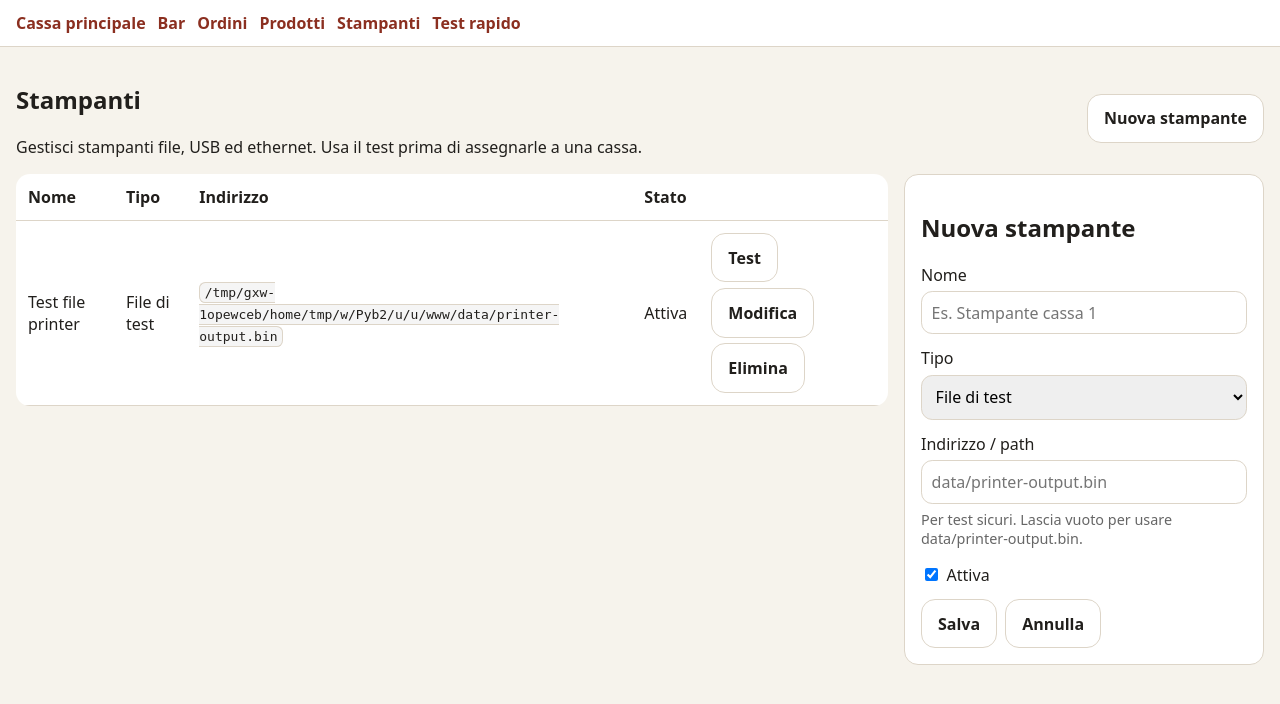
After one commit to mugnozzo/msg3, a FastAPI app: template app/templates/settings_printers.html in a window 1280 px wide. The commit adds this page. Shown: the top 704 px of the page. Run offline with FastAPI, Linux system fonts and the light colour scheme; the template is opened without the code that fills it, so the values that code supplies are empty; data comes from the database, SQL or seed files in the repository.

Commit message:
Added printer management

```diff
--- a/app/routes/pages.py
+++ b/app/routes/pages.py
@@ -35,3 +35,8 @@ def printers_test_page(request: Request):
 @router.get("/settings/products")
 def settings_products_page(request: Request):
     return templates.TemplateResponse("settings_products.html", {"request": request})
+
+
+@router.get("/settings/printers")
+def settings_printers_page(request: Request):
+    return templates.TemplateResponse("settings_printers.html", {"request": request})
--- a/app/static/css/settings.css
+++ b/app/static/css/settings.css
@@ -74,3 +74,22 @@
   .settings-layout { grid-template-columns: 1fr; }
   .editor-panel { position: static; }
 }
+
+.row-actions {
+  display: flex;
+  flex-wrap: wrap;
+  gap: .35rem;
+}
+
+.hint {
+  margin: -.4rem 0 .2rem;
+  color: var(--muted);
+  font-size: .9rem;
+}
+
+code {
+  background: color-mix(in srgb, var(--panel), black 4%);
+  border: 1px solid var(--border);
+  border-radius: .4rem;
+  padding: .12rem .28rem;
+}
--- /dev/null
+++ b/app/static/js/settings-printers.js
@@ -0,0 +1,146 @@
+const tableBody = document.querySelector('#printers-table tbody');
+const form = document.querySelector('#printer-form');
+const formTitle = document.querySelector('#form-title');
+const newButton = document.querySelector('#new-printer');
+const resetButton = document.querySelector('#reset-form');
+const hint = document.querySelector('#address-hint');
+
+let printers = [];
+
+function kindLabel(kind) {
+  return {
+    file: 'File di test',
+    usb: 'USB',
+    network: 'Ethernet'
+  }[kind] || kind;
+}
+
+function updateHint() {
+  const kind = form.elements.kind.value;
+  const hints = {
+    file: 'Per test sicuri. Lascia vuoto per usare data/printer-output.bin.',
+    usb: 'Esempio: /dev/usb/lp0 oppure /dev/lp0. Il processo deve avere permessi di scrittura.',
+    network: 'Esempio: 192.168.1.50:9100. La porta ESC/POS più comune è 9100.'
+  };
+  const placeholders = {
+    file: 'data/printer-output.bin',
+    usb: '/dev/usb/lp0',
+    network: '192.168.1.50:9100'
+  };
+  hint.textContent = hints[kind];
+  form.elements.address.placeholder = placeholders[kind];
+}
+
+function moneySafe(text) {
+  return String(text ?? '').replace(/[&<>'"]/g, char => ({'&':'&amp;', '<':'&lt;', '>':'&gt;', "'":'&#39;', '"':'&quot;'}[char]));
+}
+
+async function loadPrinters() {
+  const res = await fetch('/api/printers');
+  if (!res.ok) throw new Error(await res.text());
+  printers = await res.json();
+  renderPrinters();
+}
+
+function renderPrinters() {
+  tableBody.innerHTML = printers.map(printer => `
+    <tr class="${printer.enabled ? '' : 'inactive-row'}">
+      <td>${moneySafe(printer.name)}</td>
+      <td>${kindLabel(printer.kind)}</td>
+      <td><code>${moneySafe(printer.address)}</code></td>
+      <td>${printer.enabled ? 'Attiva' : 'Disattivata'}</td>
+      <td class="row-actions">
+        <button data-action="test" data-id="${printer.id}">Test</button>
+        <button data-action="edit" data-id="${printer.id}">Modifica</button>
+        <button data-action="delete" data-id="${printer.id}">Elimina</button>
+      </td>
+    </tr>
+  `).join('');
+}
+
+function resetForm() {
+  form.reset();
+  form.elements.id.value = '';
+  form.elements.enabled.checked = true;
+  formTitle.textContent = 'Nuova stampante';
+  updateHint();
+}
+
+function editPrinter(id) {
+  const printer = printers.find(item => item.id === Number(id));
+  if (!printer) return;
+  form.elements.id.value = printer.id;
+  form.elements.name.value = printer.name;
+  form.elements.kind.value = printer.kind;
+  form.elements.address.value = printer.address;
+  form.elements.enabled.checked = Boolean(printer.enabled);
+  formTitle.textContent = `Modifica: ${printer.name}`;
+  updateHint();
+}
+
+async function savePrinter(event) {
+  event.preventDefault();
+  const id = form.elements.id.value;
+  const payload = {
+    name: form.elements.name.value.trim(),
+    kind: form.elements.kind.value,
+    address: form.elements.address.value.trim(),
+    enabled: form.elements.enabled.checked
+  };
+  const res = await fetch(id ? `/api/printers/${id}` : '/api/printers', {
+    method: id ? 'PUT' : 'POST',
+    headers: {'Content-Type': 'application/json'},
+    body: JSON.stringify(payload)
+  });
+  if (!res.ok) {
+    alert(await res.text());
+    return;
+  }
+  resetForm();
+  await loadPrinters();
+}
+
+async function testPrinter(id, button) {
+  button.disabled = true;
+  const oldText = button.textContent;
+  button.textContent = 'Test...';
+  try {
+    const res = await fetch(`/api/printers/${id}/test`, {method: 'POST'});
+    if (!res.ok) throw new Error(await res.text());
+    button.textContent = 'OK';
+    setTimeout(() => { button.textContent = oldText; button.disabled = false; }, 1200);
+  } catch (error) {
+    alert(error.message);
+    button.textContent = oldText;
+    button.disabled = false;
+  }
+}
+
+async function deletePrinter(id) {
+  if (!confirm('Eliminare questa stampante? Se è già usata, verrà solo disattivata.')) return;
+  const res = await fetch(`/api/printers/${id}`, {method: 'DELETE'});
+  if (!res.ok) {
+    alert(await res.text());
+    return;
+  }
+  const result = await res.json();
+  if (result.status === 'disabled') alert(result.reason);
+  await loadPrinters();
+}
+
+tableBody.addEventListener('click', event => {
+  const button = event.target.closest('button[data-action]');
+  if (!button) return;
+  const {action, id} = button.dataset;
+  if (action === 'edit') editPrinter(id);
+  if (action === 'test') testPrinter(id, button);
+  if (action === 'delete') deletePrinter(id);
+});
+
+form.addEventListener('submit', savePrinter);
+form.elements.kind.addEventListener('change', updateHint);
+resetButton.addEventListener('click', resetForm);
+newButton.addEventListener('click', resetForm);
+
+resetForm();
+loadPrinters().catch(error => alert(error.message));
--- a/app/templates/base.html
+++ b/app/templates/base.html
@@ -12,8 +12,9 @@
     <a href="/cashier/main">Cassa principale</a>
     <a href="/cashier/bar">Bar</a>
     <a href="/orders">Ordini</a>
-    <a href="/printers/test">Test stampanti</a>
     <a href="/settings/products">Prodotti</a>
+    <a href="/settings/printers">Stampanti</a>
+    <a href="/printers/test">Test rapido</a>
   </header>
   <main>
     {% block content %}{% endblock %}
--- /dev/null
+++ b/app/templates/settings_printers.html
@@ -0,0 +1,70 @@
+{% extends "base.html" %}
+{% block title %}Stampanti - MSG 3.0{% endblock %}
+{% block head %}
+<link rel="stylesheet" href="/static/css/settings.css">
+{% endblock %}
+{% block content %}
+<section class="settings-header">
+  <div>
+    <h1>Stampanti</h1>
+    <p>Gestisci stampanti file, USB ed ethernet. Usa il test prima di assegnarle a una cassa.</p>
+  </div>
+  <button id="new-printer">Nuova stampante</button>
+</section>
+
+<section class="settings-layout">
+  <div>
+    <table class="table" id="printers-table">
+      <thead>
+        <tr>
+          <th>Nome</th>
+          <th>Tipo</th>
+          <th>Indirizzo</th>
+          <th>Stato</th>
+          <th></th>
+        </tr>
+      </thead>
+      <tbody></tbody>
+    </table>
+  </div>
+
+  <aside class="editor-panel">
+    <h2 id="form-title">Nuova stampante</h2>
+    <form id="printer-form">
+      <input type="hidden" name="id">
+
+      <label>
+        Nome
+        <input name="name" required placeholder="Es. Stampante cassa 1">
+      </label>
+
+      <label>
+        Tipo
+        <select name="kind" required>
+          <option value="file">File di test</option>
+          <option value="usb">USB</option>
+          <option value="network">Ethernet / rete</option>
+        </select>
+      </label>
+
+      <label>
+        Indirizzo / path
+        <input name="address" placeholder="data/printer-output.bin">
+      </label>
+      <p class="hint" id="address-hint"></p>
+
+      <label class="check-row">
+        <input type="checkbox" name="enabled" checked>
+        Attiva
+      </label>
+
+      <div class="form-actions">
+        <button type="submit">Salva</button>
+        <button type="button" id="reset-form">Annulla</button>
+      </div>
+    </form>
+  </aside>
+</section>
+
+<script src="/static/js/settings-printers.js"></script>
+{% endblock %}
```
Also changed, not shown: app/db/database.py (+4 -3 lines), app/routes/api_printers.py (+110 -2 lines), app/services/print_service.py (+7 -2 lines), README.md.
